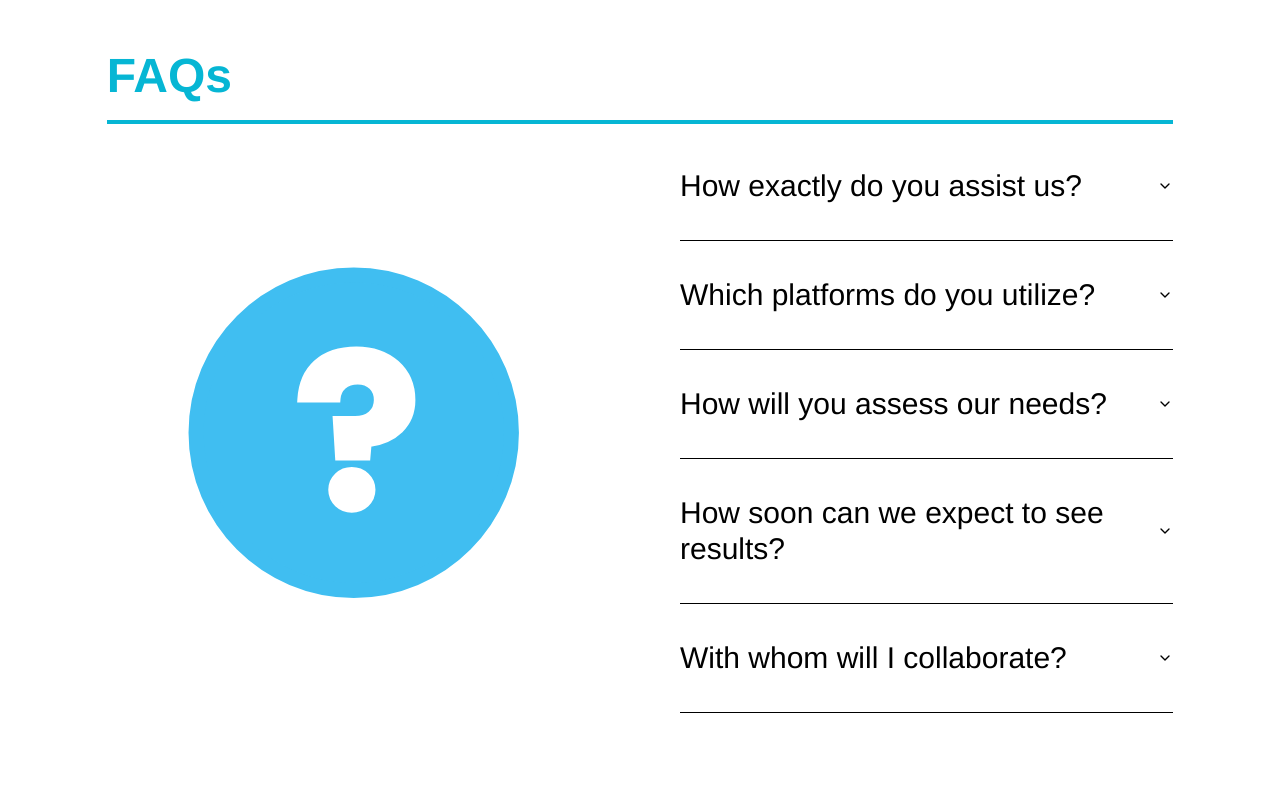
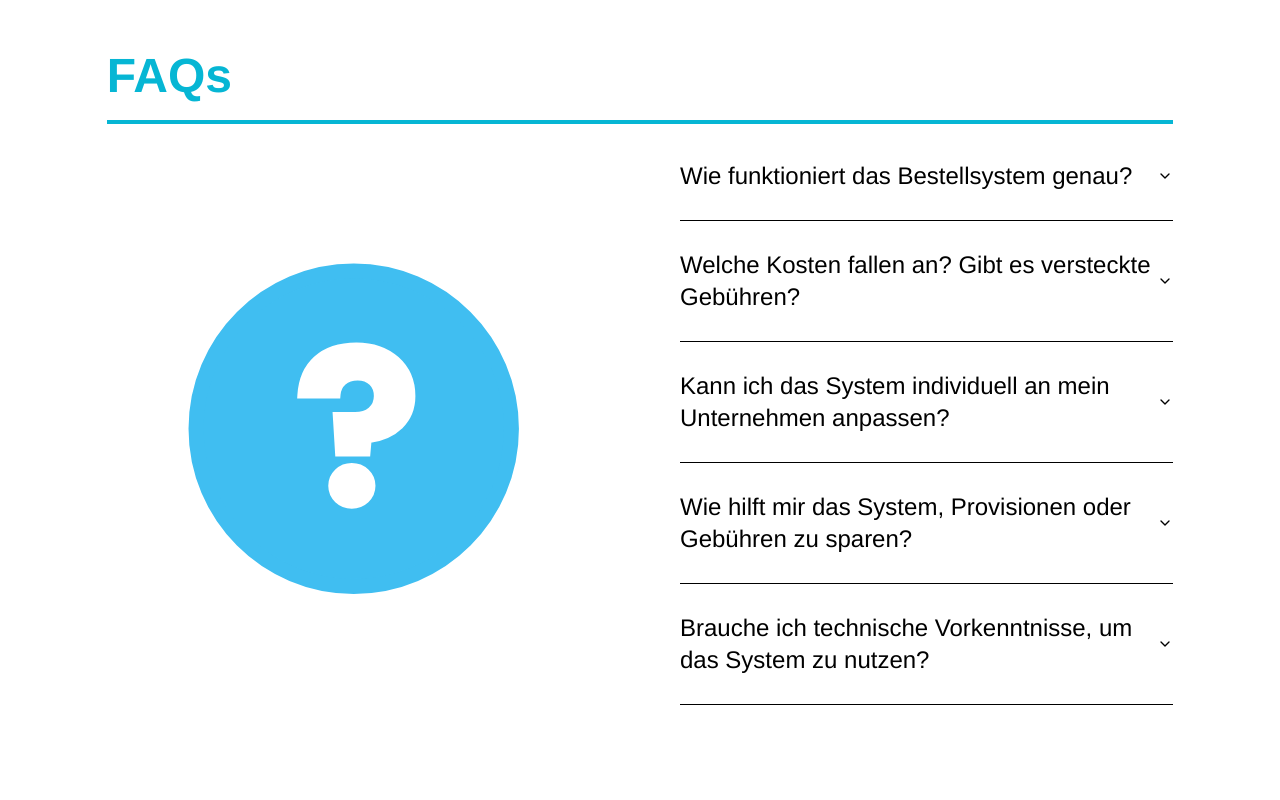
Before and after one commit to Gorangmad/WeDoWeb, a React (Vite) app: page / in a window 1280 px wide. Shown: the part 1720-2520 px from the top of the page. Built offline with nearby package versions, Linux system fonts and the light colour scheme.

Commit message:
FAQs Updated

```diff
--- a/src/components/FaqsSection/FaqsSection.jsx
+++ b/src/components/FaqsSection/FaqsSection.jsx
@@ -39,87 +39,91 @@ const FaqsSection = () => {
             {/* <Fade direction="up"> */}
             <AccordionItem
               value="item-1"
-              className="border-b border-black py-5"
+              className="border-b border-black py-3"
             >
-              <AccordionTrigger className="font-medium  no-underline text-start text-xl md:text-2xl xl:text-3xl">
-                How exactly do you assist us?
+              <AccordionTrigger className="font-medium text-start text-xl md:text-2xl">
+                Wie funktioniert das Bestellsystem genau?
               </AccordionTrigger>
               <AccordionContent className="tracking-wider text-base md:text-lg 2xl:text-xl ">
-                We help our clients by stepping into their business consulting
-                on their current lead generation and management system and
-                advising and building a better system backed by experience and
-                data. Our goal is to save you time, increase conversion rate and
-                pre qualify your leads as
+                Unser modernes Bestellsystem ist direkt mit einer
+                professionellen Website verknüpft und bietet eine intuitive,
+                benutzerfreundliche Plattform für Ihre Kunden. Ob Produkte,
+                Dienstleistungen oder individuelle Anforderungen – das System
+                wird genau auf Ihre Geschäftsbedürfnisse zugeschnitten und
+                ermöglicht eine reibungslose Abwicklung ohne Umwege.
               </AccordionContent>
             </AccordionItem>
             {/* </Fade> */}
             {/* <Fade direction="up"> */}
             <AccordionItem
               value="item-2"
-              className="border-b border-black py-5"
+              className="border-b border-black py-3"
             >
-              <AccordionTrigger className="font-medium text-start text-xl md:text-2xl xl:text-3xl">
-                Which platforms do you utilize?
+              <AccordionTrigger className="font-medium text-start text-xl md:text-2xl">
+                Welche Kosten fallen an? Gibt es versteckte Gebühren?
               </AccordionTrigger>
               <AccordionContent className="tracking-wider text-base md:text-lg 2xl:text-xl ">
-                We help our clients by stepping into their business consulting
-                on their current lead generation and management system and
-                advising and building a better system backed by experience and
-                data. Our goal is to save you time, increase conversion rate and
-                pre qualify your leads as
+                Es gibt keine versteckten Gebühren! Sie zahlen einmalig für die
+                Erstellung der Website und des Bestellsystems. Danach fällt eine
+                monatliche Pauschale an, die Wartung, Domain, Support, E-Mail,
+                Datenintegrität und Datenschutz abdeckt. Anders als bei
+                Plattformen, die Provisionen verlangen, behalten Sie 100 % Ihres
+                Umsatzes – egal, wie viele Bestellungen Sie generieren.
               </AccordionContent>
             </AccordionItem>
             {/* </Fade> */}
             {/* <Fade direction="up"> */}
             <AccordionItem
               value="item-3"
-              className="border-b border-black py-5"
+              className="border-b border-black py-3"
             >
-              <AccordionTrigger className="font-medium text-start text-xl md:text-2xl xl:text-3xl">
-                How will you assess our needs?
+              <AccordionTrigger className="font-medium text-start text-xl md:text-2xl">
+                Kann ich das System individuell an mein Unternehmen anpassen?
               </AccordionTrigger>
               <AccordionContent className="tracking-wider text-base md:text-lg 2xl:text-xl ">
-                We help our clients by stepping into their business consulting
-                on their current lead generation and management system and
-                advising and building a better system backed by experience and
-                data. Our goal is to save you time, increase conversion rate and
-                pre qualify your leads as
+                Absolut! Unser System ist flexibel und anpassbar. Ob spezielle
+                Funktionen, ein individuelles Design oder branchenspezifische
+                Anforderungen – wir gestalten Ihre Website und das Bestellsystem
+                genau nach Ihren Wünschen. Sie erhalten zunächst eine Vorlage,
+                die wir mit Ihnen abstimmen, und danach beginnt die Umsetzung,
+                um Ihre Vision in die Realität zu bringen.
               </AccordionContent>
             </AccordionItem>
             {/* </Fade> */}
             {/* <Fade direction="up"> */}
             <AccordionItem
               value="item-4"
-              className="border-b border-black py-5"
+              className="border-b border-black py-3"
             >
-              <AccordionTrigger className="font-medium text-start text-xl md:text-2xl xl:text-3xl">
-                How soon can we expect to see results?
+              <AccordionTrigger className="font-medium text-start text-xl md:text-2xl">
+                Wie hilft mir das System, Provisionen oder Gebühren zu sparen?
               </AccordionTrigger>
               <AccordionContent className="tracking-wider text-base md:text-lg 2xl:text-xl ">
-                We help our clients by stepping into their business consulting
-                on their current lead generation and management system and
-                advising and building a better system backed by experience and
-                data. Our goal is to save you time, increase conversion rate and
-                pre qualify your leads as
+                Viele Plattformen verlangen hohe Prozentsätze oder Gebühren für
+                jede Bestellung. Mit unserem System gehören diese Abgaben der
+                Vergangenheit an. Sie zahlen keine Prozente und behalten den
+                gesamten Umsatz, was Ihnen langfristig enorme Einsparungen und
+                mehr Kontrolle über Ihre Einnahmen bringt.
               </AccordionContent>
             </AccordionItem>
             {/* </Fade> */}
             {/* <Fade direction="up"> */}
             <AccordionItem
               value="item-5"
-              className="border-b border-black py-5"
+              className="border-b border-black py-3"
             >
-              <AccordionTrigger className="font-medium text-start text-xl md:text-2xl xl:text-3xl">
-                With whom will I collaborate?
+              <AccordionTrigger className="font-medium text-start text-xl md:text-2xl">
+                Brauche ich technische Vorkenntnisse, um das System zu nutzen?
               </AccordionTrigger>
               <AccordionContent className="tracking-wider text-base md:text-lg 2xl:text-xl ">
-                We help our clients by stepping into their business consulting
-                on their current lead generation and management system and
-                advising and building a better system backed by experience and
-                data. Our goal is to save you time, increase conversion rate and
-                pre qualify your leads as
+                Nein, unser System ist so konzipiert, dass es für jeden einfach
+                zu bedienen ist. Zudem begleiten wir Sie in den ersten Wochen,
+                um sicherzustellen, dass Sie und Ihr Team das System optimal
+                nutzen können. Unser Support steht Ihnen jederzeit zur
+                Verfügung, um Fragen zu klären oder Herausforderungen zu lösen.
               </AccordionContent>
             </AccordionItem>
+
             {/* </Fade> */}
           </Accordion>
         </div>
```
